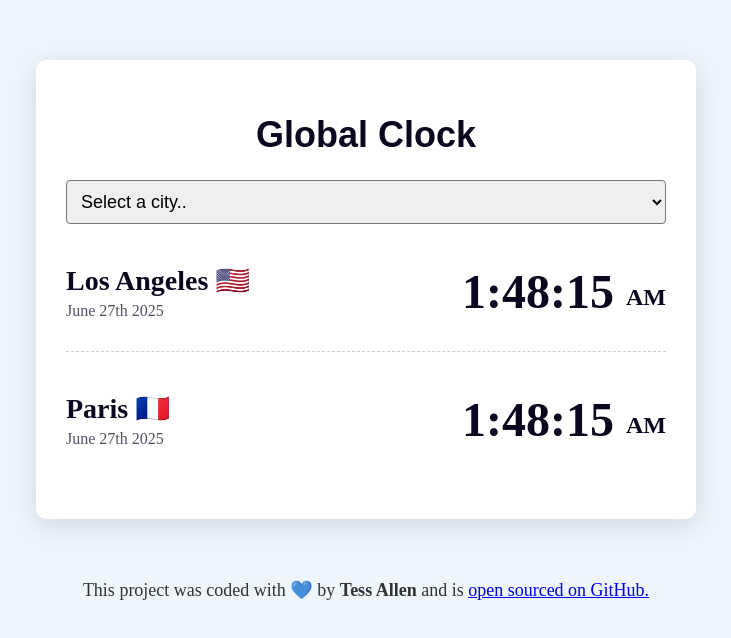
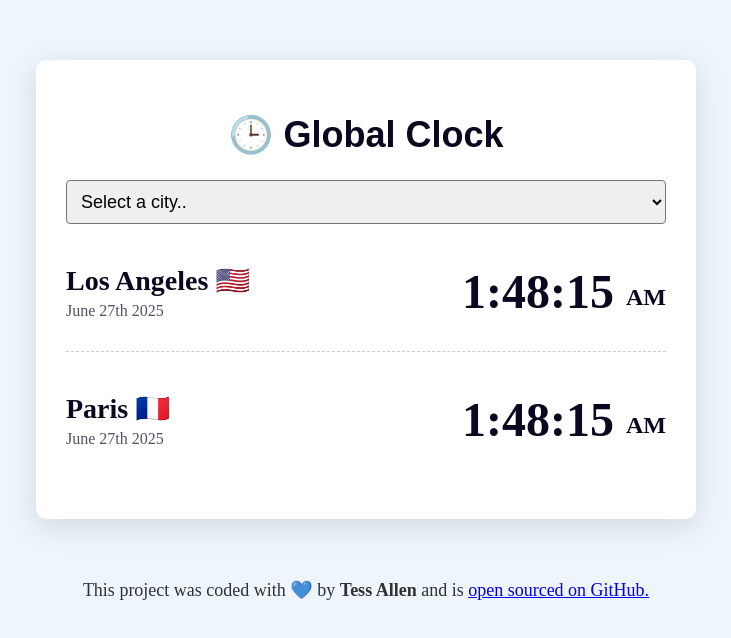
Before and after one commit to minervashia/global-clock-project, a plain HTML site: page index.html in a window 1280 px wide. Shown: the whole page, without its empty margins (274-1005 px from the left). Drawn offline with nearby package versions, Linux system fonts and the light colour scheme; a script that the page names is missing.

Commit message:
Add files via upload

```diff
--- a/index.html
+++ b/index.html
@@ -11,7 +11,7 @@
   </head>
   <body>
     <div class="container">
-      <h1>Global Clock</h1>
+      <h1> 🕒 Global Clock</h1>
       <select id="city">
         <option value="">Select a city..</option>
         <option value="current">My current location</option>
```
